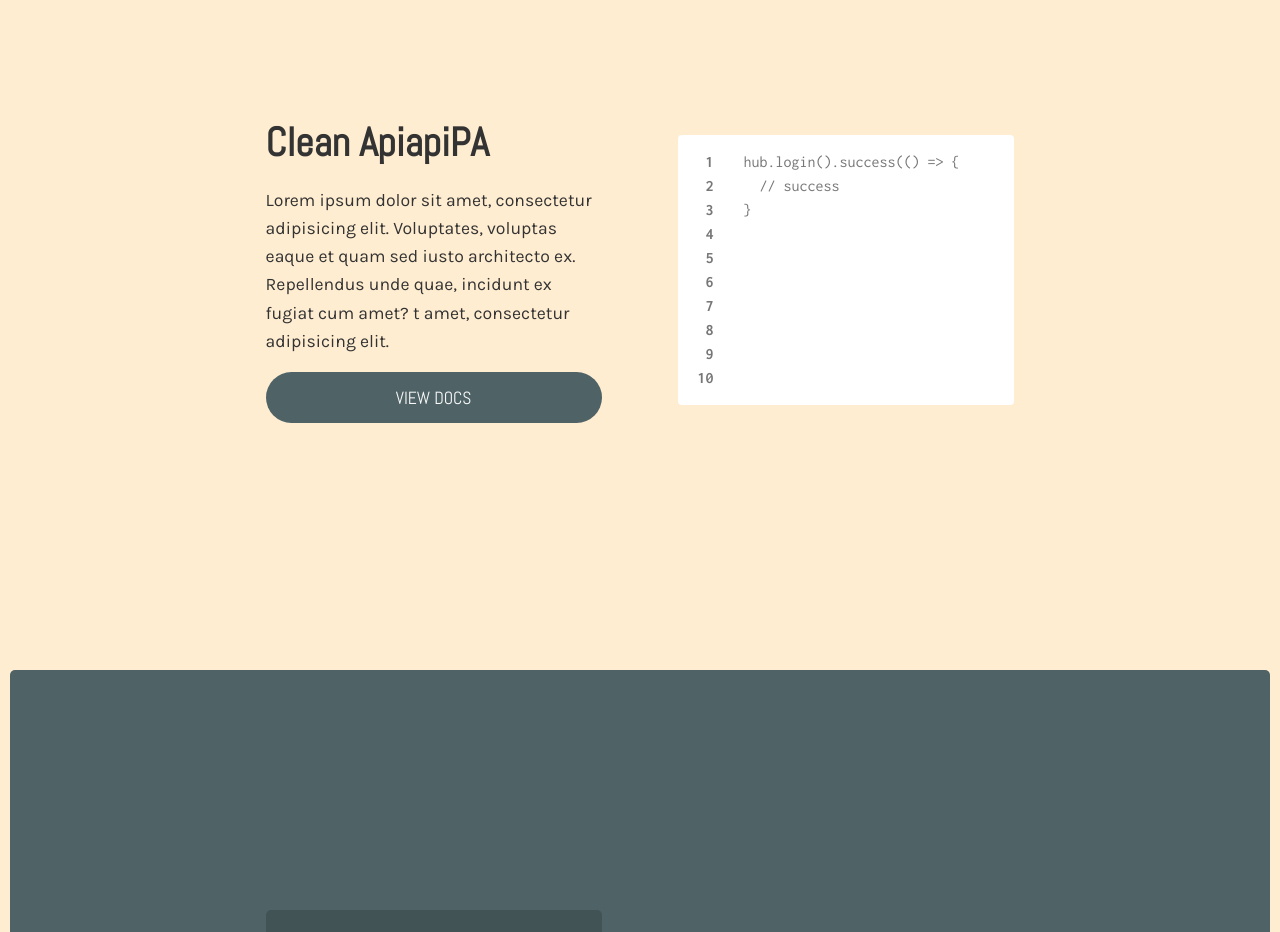
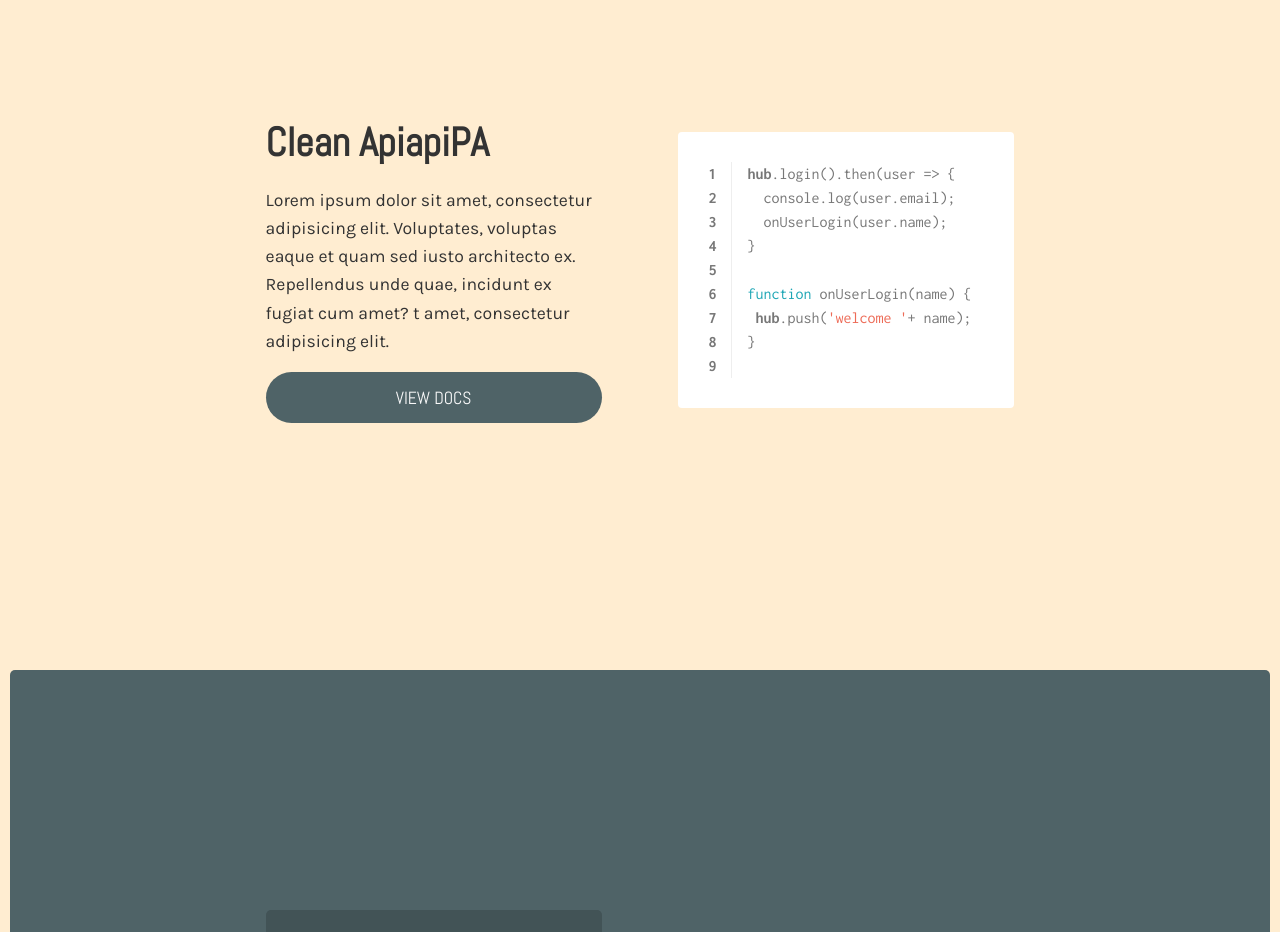
Before and after one commit to loginwithhub/landing-page, a plain HTML site: page src/index.html in a window 1280 px wide. Shown: the part 920-1852 px from the top of the page. Drawn offline with Linux system fonts and the light colour scheme.

Commit message:
codedloL

```diff
--- a/src/index.html
+++ b/src/index.html
@@ -35,15 +35,14 @@
 
       <div class="column-right">
         <ol class="custom-counter">
-          <li>hub.login().success(() => {</li>
-          <li>&nbsp&nbsp// success</li>
+          <li><span class="code-hub">hub</span>.login().then(user => {</li>
+          <li>&nbsp&nbspconsole.log(user.email);</li>
+          <li>&nbsp&nbsponUserLogin(user.name);</li>
           <li>}</li>
           <li></li>
-          <li></li>
-          <li></li>
-          <li></li>
-          <li></li>
-          <li></li>
+          <li><span class="code-fun">function</span><span>&nbsponUserLogin(name) {</li>
+          <li>&nbsp<span class="code-hub">hub</span>.push(<span class="code-str">'welcome '</span> + name);</li>
+          <li>}</li>
           <li></li>
         </ol>
       </div>
--- a/src/main.css
+++ b/src/main.css
@@ -160,7 +160,7 @@ section .content {
   list-style-type: none;
   line-height: 1.5em;
   background-color: white;
-  padding: 15px;
+  padding: 30px;
   border-radius: 4px;
 }
 
@@ -171,10 +171,23 @@ section .content {
 .custom-counter li::before {
   display: inline;
   content: counter(step-counter);
-  margin-right: 30px;
-  width: 20px;
+  margin-right: 15px;
   text-align: right;
   font-weight: 700;
+  border-right: 1px solid #eee;
+  padding-right: 15px;
+}
+
+.code-hub {
+  font-weight: 600;
+}
+
+.code-str {
+  color: #ED6B57;
+}
+
+.code-fun {
+  color: #1EA6B5;
 }
 
 @media (max-width: 800px) {
```
